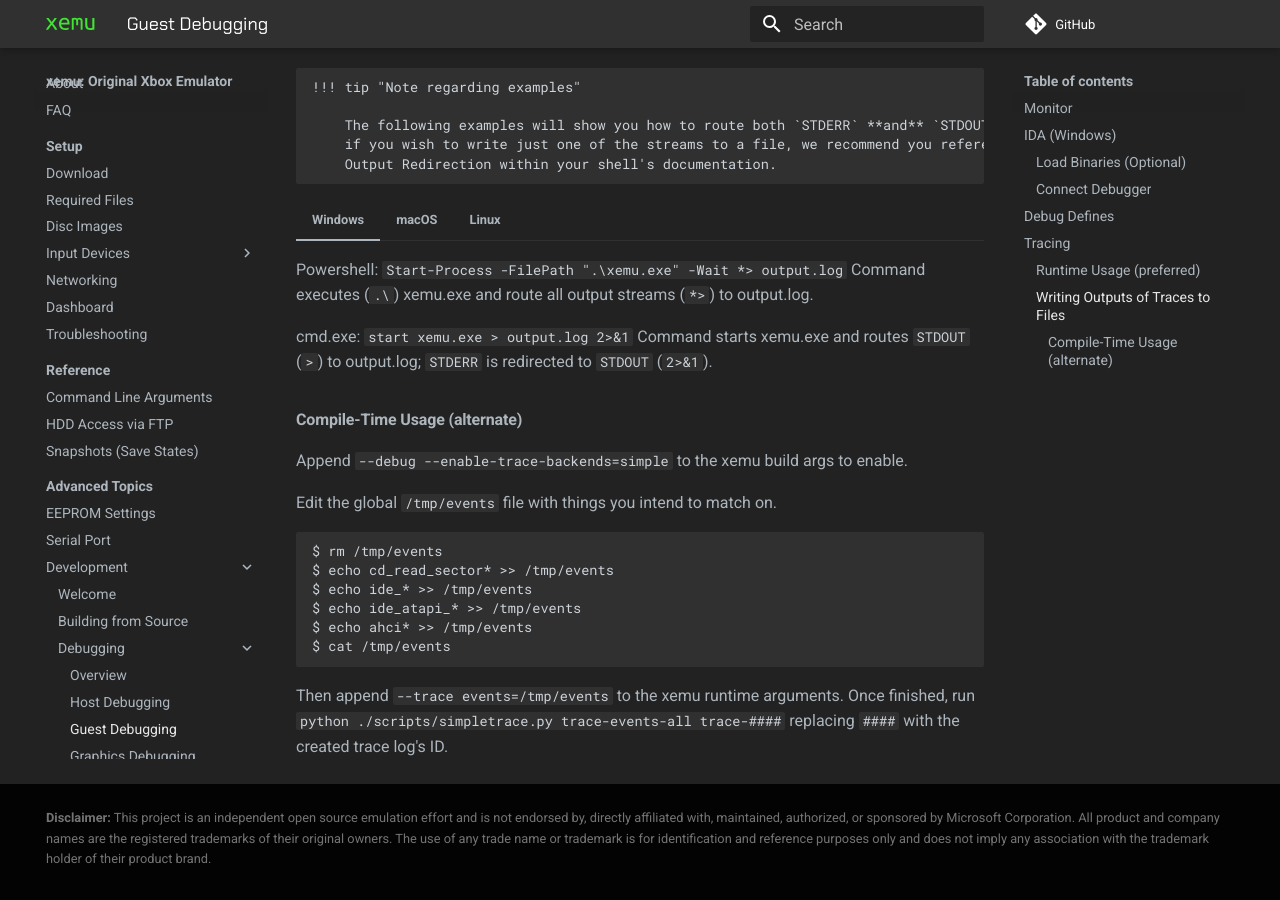
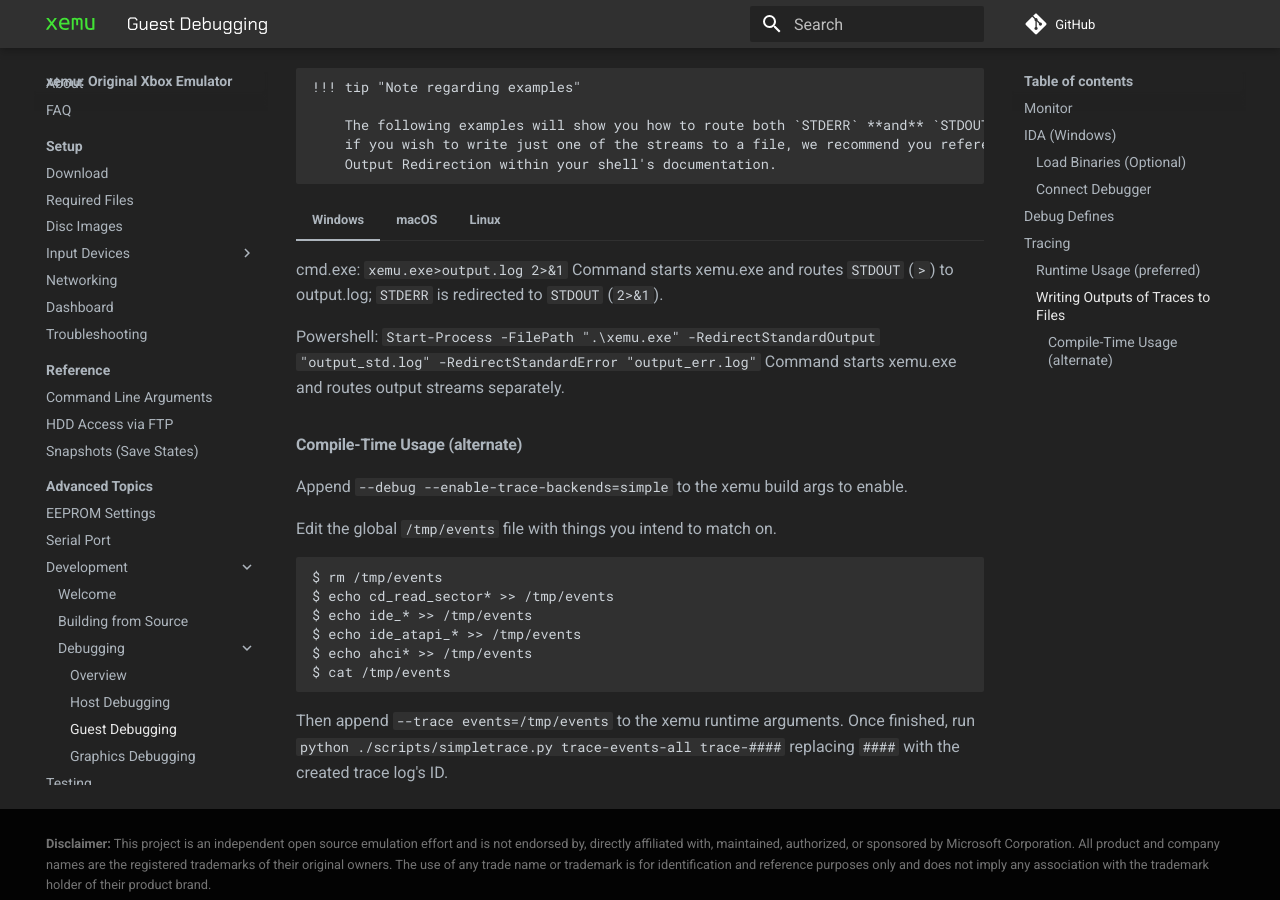
Before and after one commit to xemu-project/xemu-website, an MkDocs documentation site: the page built from docs/docs/dev/debug/guest.md, in a window 1280 px wide and 900 px high, scrolled down 2193 px. Built offline with MkDocs 1.6.1 and Material for MkDocs 9.7.7, drawn with Linux system fonts in a browser that asks for light colours; comment, search, counter and statistics services are not loaded.

Commit message:
Fix Windows commands
Powershell is dumb and doesn't work the way you think it would work. thanks to ehw for testing
cmd i tested myself and it works fine

```diff
--- a/docs/docs/dev/debug/guest.md
+++ b/docs/docs/dev/debug/guest.md
@@ -84,13 +84,13 @@ Most shells have functions that allow you to control where the output streams `S
 
 === "Windows"
 
+    cmd.exe:
+    `xemu.exe>output.log 2>&1`
+    Command starts xemu.exe and routes `STDOUT` (`>`) to output.log; `STDERR` is redirected to `STDOUT` (`2>&1`).
+
     Powershell:
-    `Start-Process -FilePath ".\xemu.exe" -Wait *> output.log`
-    Command executes (`.\`) xemu.exe and route all output streams (`*>`) to output.log.
-
-    cmd.exe:
-    `start xemu.exe > output.log 2>&1`
-    Command starts xemu.exe and routes `STDOUT` (`>`) to output.log; `STDERR` is redirected to `STDOUT` (`2>&1`).
+    `Start-Process -FilePath ".\xemu.exe" -RedirectStandardOutput "output_std.log" -RedirectStandardError "output_err.log"`
+    Command starts xemu.exe and routes output streams separately.
 
 === "macOS"
 
```
